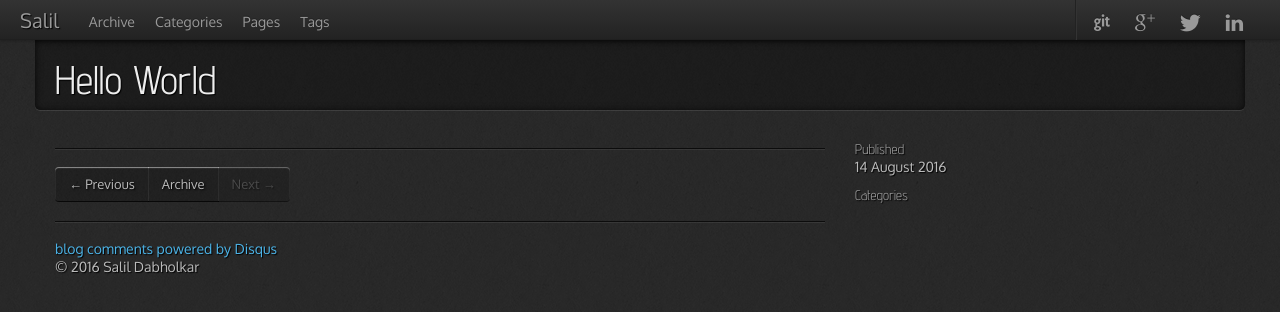
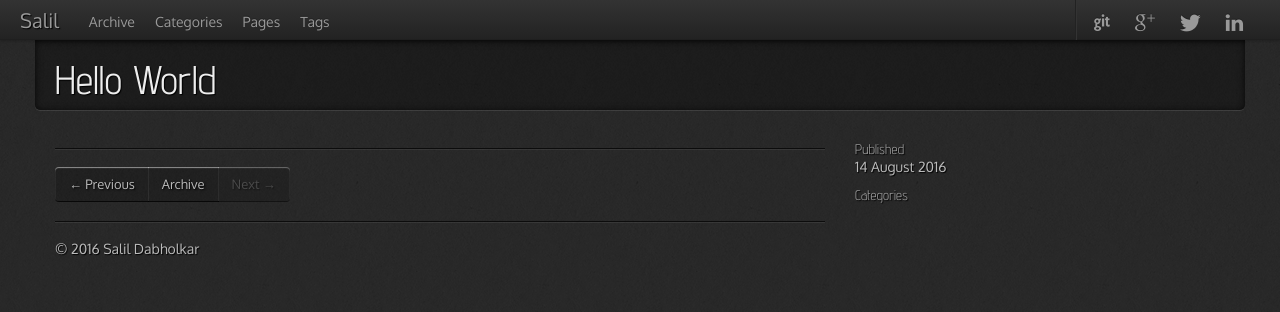
Before and after one commit to salildabholkar/salildabholkar.github.com, a Jekyll site: the page built from _posts/2016-08-14-hello-world.md, in a window 1280 px wide. Shown: the top 312 px of the page. Built offline with Jekyll 4.4.1, drawn with Linux system fonts in a browser that asks for light colours; nearby versions of some CDN libraries; comment, search, counter and statistics services are not loaded.

```diff
--- a/_config.yml
+++ b/_config.yml
@@ -83,13 +83,12 @@ JB :
   # Set 'provider' to false to turn commenting off globally.
   #
   comments :
-    provider : disqus
+    provider : facebook
     disqus :
       short_name : jekyllbootstrap
     facebook :
       appid : 988110467952883
       num_posts: 5
-      width: 580
       colorscheme: light
 
 
```
